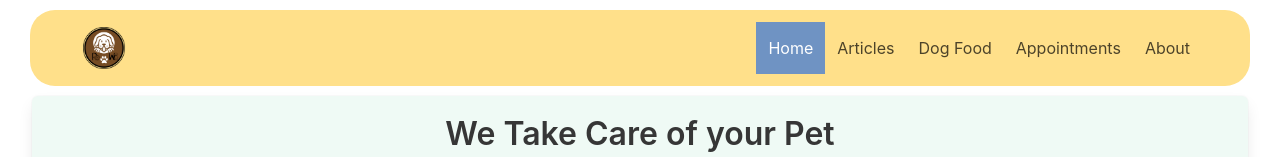
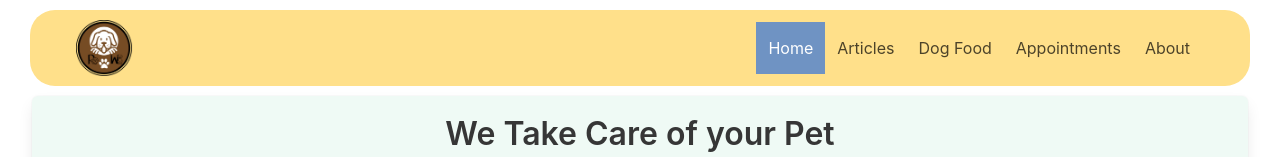
Before and after one commit to Executioner769/paw-shelter, a plain HTML site: page index.html in a window 1280 px wide. Shown: the top 157 px of the page. Drawn offline with nearby package versions, Linux system fonts and the light colour scheme.

Commit message:
fix logo

```diff
--- a/style.css
+++ b/style.css
@@ -53,11 +53,11 @@ form {
 }
 
 #img {
-    transform: scale(2.5);
+    transform: scale(2);
 }
 
 @media (min-width: 768px) {
-    #img {
+    /* #img {
         transform: scale(1.5);
-    }
+    } */
 }
```
